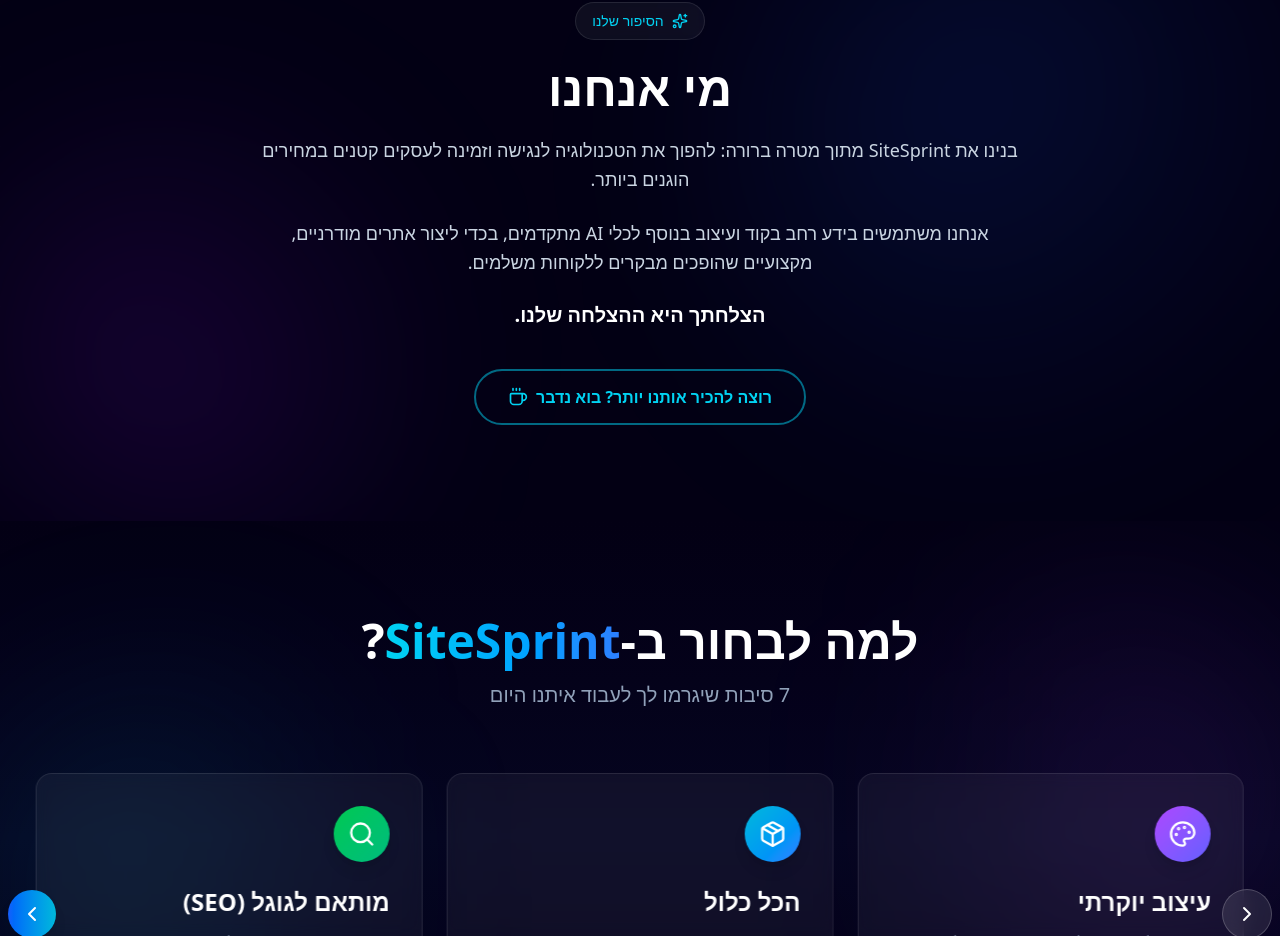
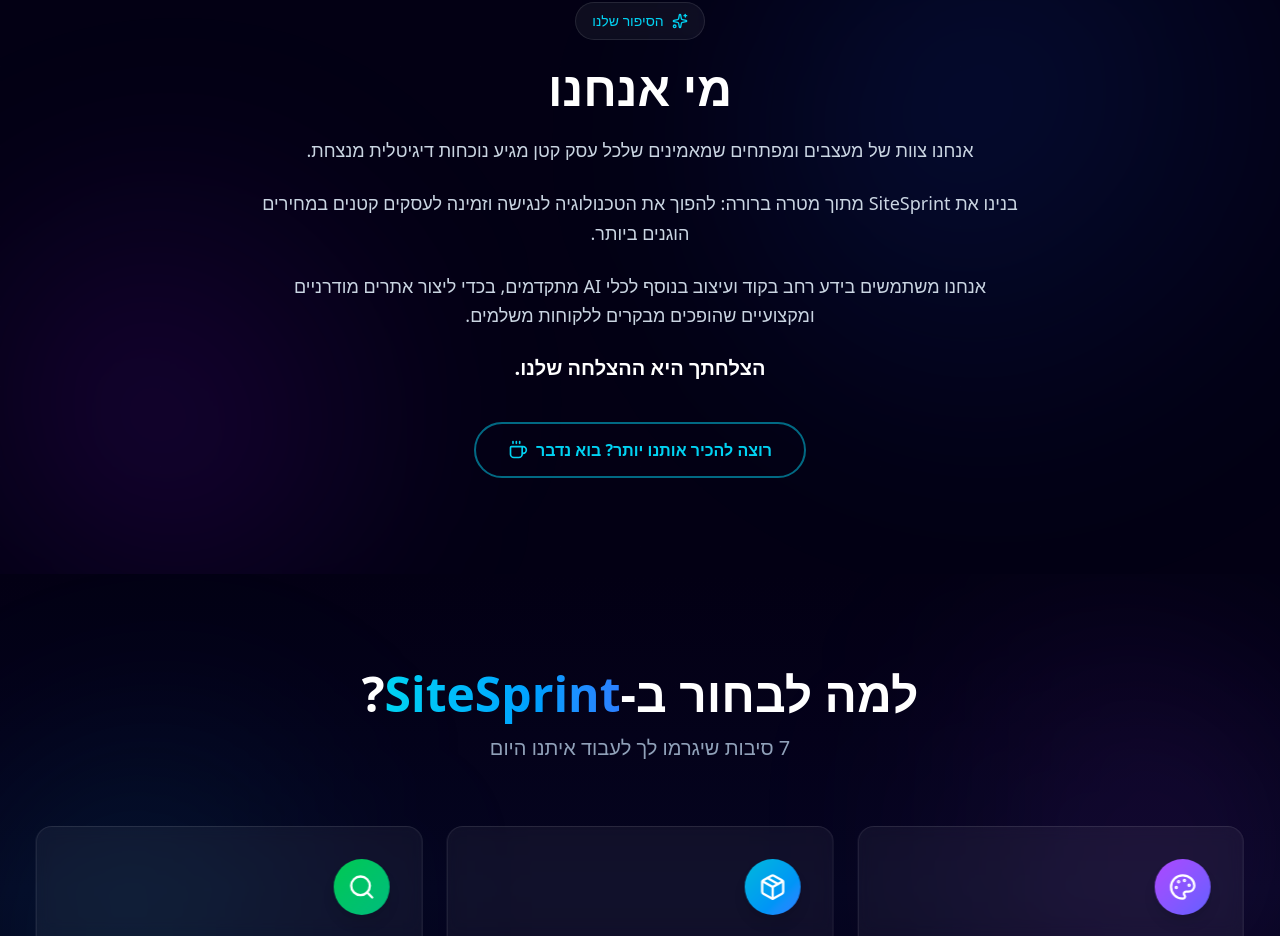
Before and after one commit to dking9876/sitesprint, a Next.js app: page / in a window 1280 px wide. Shown: the part 1272-2208 px from the top of the page. Built offline with nearby package versions, Linux system fonts and the light colour scheme.

Commit message:
About: restore first sentence and fix text formatting

```diff
--- a/components/About.tsx
+++ b/components/About.tsx
@@ -53,10 +53,13 @@
                         </h2>
                         <div className="space-y-6 text-lg text-slate-300 leading-relaxed">
                             <p>
+                                אנחנו צוות של מעצבים ומפתחים שמאמינים שלכל עסק קטן מגיע נוכחות דיגיטלית מנצחת.
+                            </p>
+                            <p>
                                 בנינו את SiteSprint מתוך מטרה ברורה: להפוך את הטכנולוגיה לנגישה וזמינה לעסקים קטנים במחירים הוגנים ביותר.
                             </p>
                             <p>
-                                אנחנו משתמשים בידע רחב בקוד ועיצוב בנוסף לכלי AI מתקדמים, בכדי ליצור אתרים מודרניים, מקצועיים שהופכים מבקרים ללקוחות משלמים.
+                                אנחנו משתמשים בידע רחב בקוד ועיצוב בנוסף לכלי AI מתקדמים, בכדי ליצור אתרים מודרניים ומקצועיים שהופכים מבקרים ללקוחות משלמים.
                             </p>
                             <p className="font-semibold text-white text-xl">
                                 הצלחתך היא ההצלחה שלנו.
```
